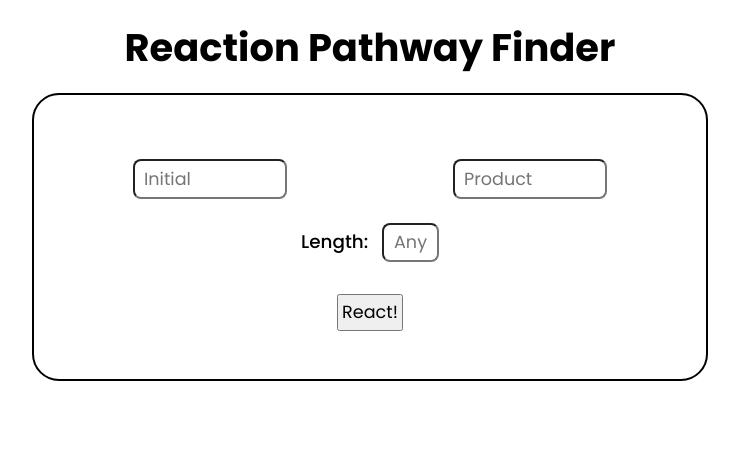
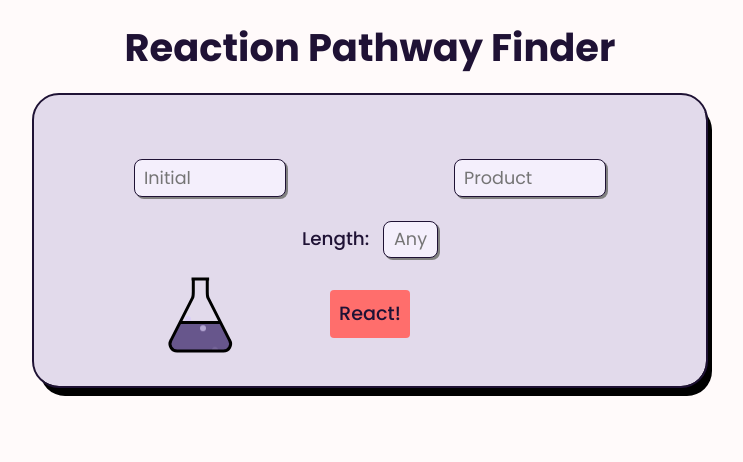
Before and after one commit to Daivaaddia/orgsyn-website, a plain HTML site: page index.html in a window 1280 px wide. Shown: the whole page, without its empty margins (270-1013 px from the left). Drawn offline with Linux system fonts and the light colour scheme.

Commit message:
animations + style

```diff
--- a/index.html
+++ b/index.html
@@ -15,6 +15,18 @@
     </div>
     <div class="container">
         <div class="main-container">
+            <svg id="flask-icon" width="300" height="300" viewBox="0 0 100 100" fill="none" xmlns="http://www.w3.org/2000/svg">
+                <g id="flask">
+                <path id="flask-liquid" d="M40 61.5L43.5 54.5H56.5L59 59L60 60.5V62L59.5 63L58.5 64H41.5L40.5 63L40 61.5Z" fill="#67568C"/>
+                <g id="bubbles">
+                <circle id="bubble-1" cx="46" cy="57" r="1" fill="#DACDF7"/>
+                <circle id="bubble-2" cx="51" cy="62" r="1" fill="#DACDF7"/>
+                <path id="bubble-3" d="M56 58C56 58.5523 55.5523 59 55 59C54.4477 59 54 58.5523 54 58C54 57.4477 54.4477 57 55 57C55.5523 57 56 57.4477 56 58Z" fill="#DACDF7"/>
+                </g>
+                <path id="flask-top" d="M57 55H43L45.5926 50H54.4074L57 55Z"/>
+                <path id="flask-body" d="M47.7676 40H52.4229M47.7676 40V44.2208C47.7676 44.5718 47.6752 46.0085 47.4997 46.3125L40.3214 60.4411C39.4082 62.0228 40.5497 64 42.3761 64H57.8143C59.6408 64 60.7823 62.0228 59.8691 60.4411L52.6909 46.3126C52.5153 46.0086 52.4229 44.572 52.4229 44.2209V40M47.7676 40H47.1739M52.4229 40H53.0374M43 54.5H57" stroke="black"/>
+                </g>
+            </svg>
             <form onsubmit="input(event)">
                 <div class="text-input-container">
                     <input type="text" placeholder="Initial" class="compound-input" id="initial">
@@ -25,7 +37,7 @@
                         <span class="length-text">Length:</span>
                         <input type="number" placeholder="Any" id="length">
                     </div>
-                    <button type="submit" id="submit">React!</button>
+                    <button type="submit" id="submit-button">React!</button>
                 </div>
             </form>
         </div>
--- a/styles.css
+++ b/styles.css
@@ -4,10 +4,68 @@
     font-family: 'Poppins';
 }
 
+html {
+    background-color: #FFFAFA;
+}
+
+#flask-icon {
+    position: absolute;
+}
+
+#bubble-1 {
+    animation: bubble-up-1 3s infinite cubic-bezier(0,0,.37,1.01);
+}
+
+#bubble-2 {
+    animation: bubble-up-2 2s infinite ease-out;
+}
+
+#bubble-3 {
+    animation: bubble-up-3 4s infinite ease-in-out;
+}
+
+@keyframes bubble-up-1 {
+    from {
+        transform: translateY(10%);
+        opacity: 0;
+    }
+
+    to {
+        transform: translateY(-5%);
+        opacity: 1;
+    }
+}
+
+@keyframes bubble-up-2 {
+    from {
+        transform: translateY(4%);
+        opacity: 0;
+    }
+
+    to {
+        transform: translateY(-10%);
+        opacity: 1;
+    }
+}
+
+@keyframes bubble-up-3 {
+    from {
+        transform: translateY(7%);
+        opacity: 0;
+    }
+
+    to {
+        transform: translateY(-4%);
+        opacity: 1;
+    }
+}
+
+
 .title {
     padding: 1em;
     font-size: 1.2rem;
     text-align: center;
+    color: #1f1235;
 }
 
 .container {
@@ -17,11 +75,14 @@
 }
 
 .main-container {
-    outline: solid 2px black;
+    outline: solid 2px #1f1235;
+    background-color: #e2daeb;
     width: clamp(450px, 50%, 700px);
     padding: 4rem 1rem;
     padding-bottom: 3rem;
     border-radius: 25px;
+    position: relative;
+    box-shadow: 6px 10px black;
 }
 
 .text-input-container {
@@ -41,17 +102,21 @@
 }
 
 .length-text {
+    color: #1f1235;
     padding-right: 0.6rem;
     font-weight: 500;
     font-size: 1.15rem;
 }
 
 #length {
+    border: 1.8px solid #1f1235;
     width: 3em;
     height: 2em;
     font-size: 1.1rem;
     border-radius: 8px;
     text-align: center;
+    background-color: #f4effc;
+    box-shadow: 2px 2px gray;
 }
 
 input::-webkit-outer-spin-button,
@@ -61,6 +126,10 @@ input::-webkit-inner-spin-button {
 }
 
 .compound-input {
+    background-color: #f4effc;
+    box-shadow: 2px 2px gray;
+    z-index: 99;
+    border: 1.8px solid #1f1235;
     font-size: 1.1rem;
     width: 8em;
     height: 2em;
@@ -68,10 +137,24 @@ input::-webkit-inner-spin-button {
     border-radius: 8px;
 }
 
-#submit {
-    font-size: 1.1rem;
-    padding: 0.2em;
+#submit-button {
+    z-index: 99;
+    color: #1f1235;
+    background-color: #ff6e6c;
+    font-size: 1.2rem;
+    font-weight: 500;
+    padding: 0.5em;
+    border-radius: 4px;
+    border: 0;
+    transition: 0.35s;
 }
+
+#submit-button:hover {
+    transform: translateY(-5%);
+    box-shadow: 1px 2px gray;
+    cursor: pointer;
+}
+
 
 #output-container {
     margin-top: 30px;
@@ -93,7 +176,7 @@ input::-webkit-inner-spin-button {
 
 .reaction-container {
     align-items: center;
-    outline: solid 2px gray;
+    outline: solid 2px #1f1235;
     border-radius: 8px;
     padding: 1em;
     margin-bottom: 1em;
```
